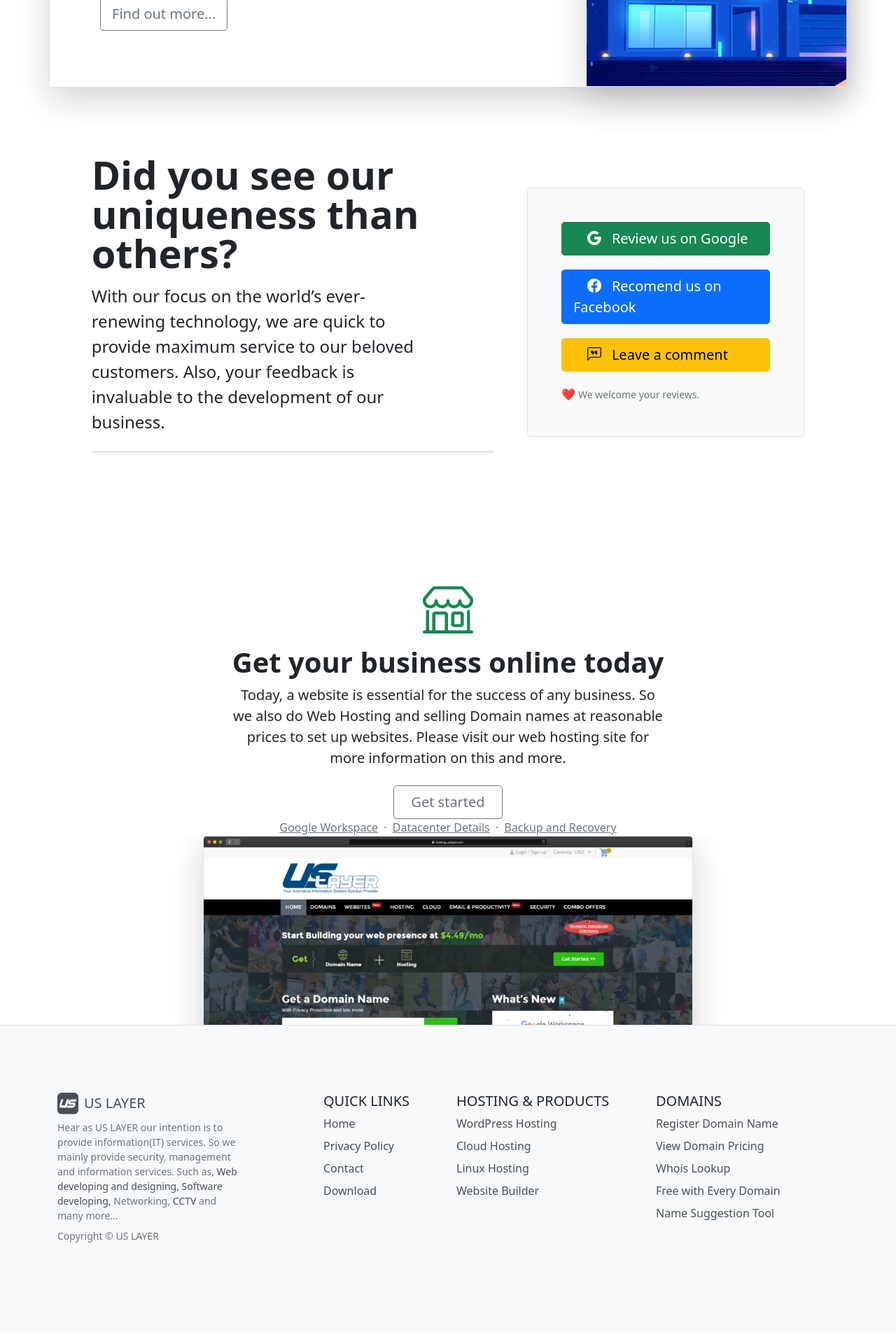
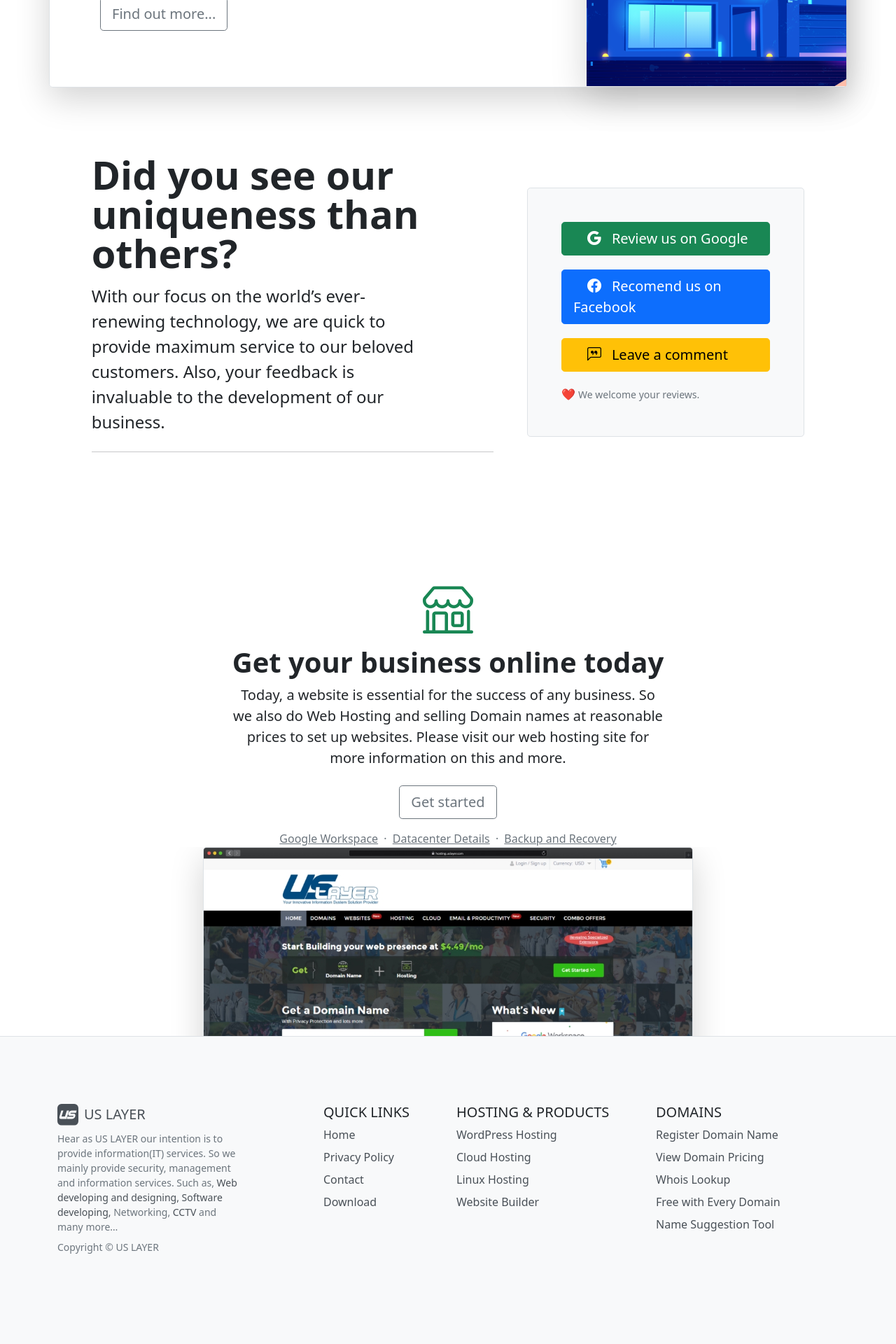
Before and after one commit to uslayer/uslayer.github.io, a Jekyll site: the page built from index.html, in a window 1280 px wide. Shown: the part 1054-2974 px from the top of the page at 70% size. Built offline with Jekyll 4.4.1, drawn with Linux system fonts in a browser that asks for light colours; the list of posts is cut into pages by our own code.

Commit message:
Update index.html

```diff
--- a/index.html
+++ b/index.html
@@ -94,7 +94,7 @@
     <div class="col-lg-6 mx-auto">
       <p class="lead mb-4">Today, a website is essential for the success of any business. So we also do <strong>Web Hosting</strong> and selling <strong>Domain names</strong> at reasonable prices to set up websites. Please visit our web hosting site for more information on this and more.</p>
       <div class="justify-content-sm-center d-flex flex-column flex-md-row">
-        <button type="button" class="btn btn-outline-secondary btn-lg px-4">Get started</button>
+        <a href="#" class="btn btn-lg btn-outline-secondary mb-3" onclick="ga('send', 'event');">Get started</a>
       </div>
       <p class="text-muted mb-0">
         <a href="https://uslayer.supersite2.myorderbox.com/google-apps" target="_blank" class="link-secondary">Google Workspace</a>
```
